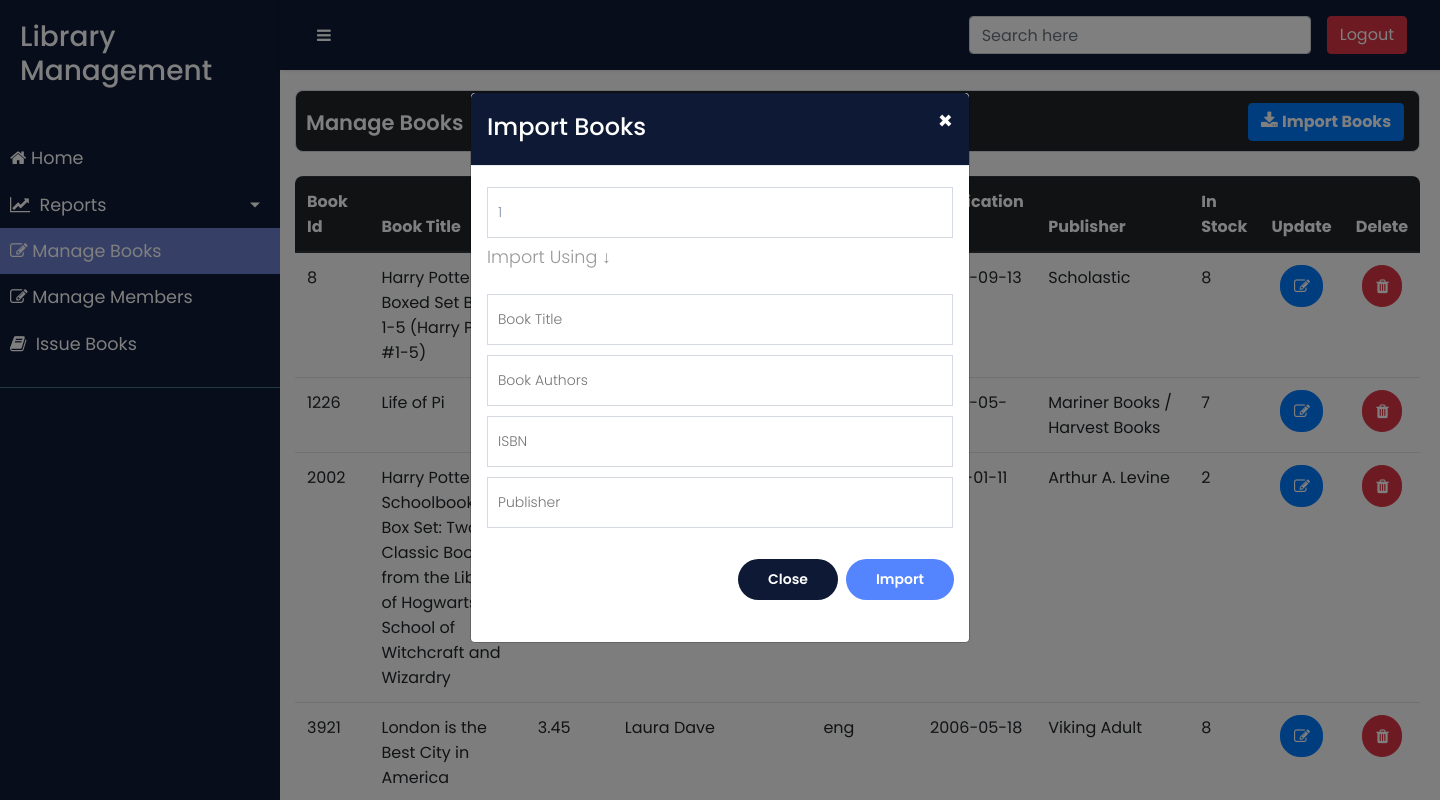
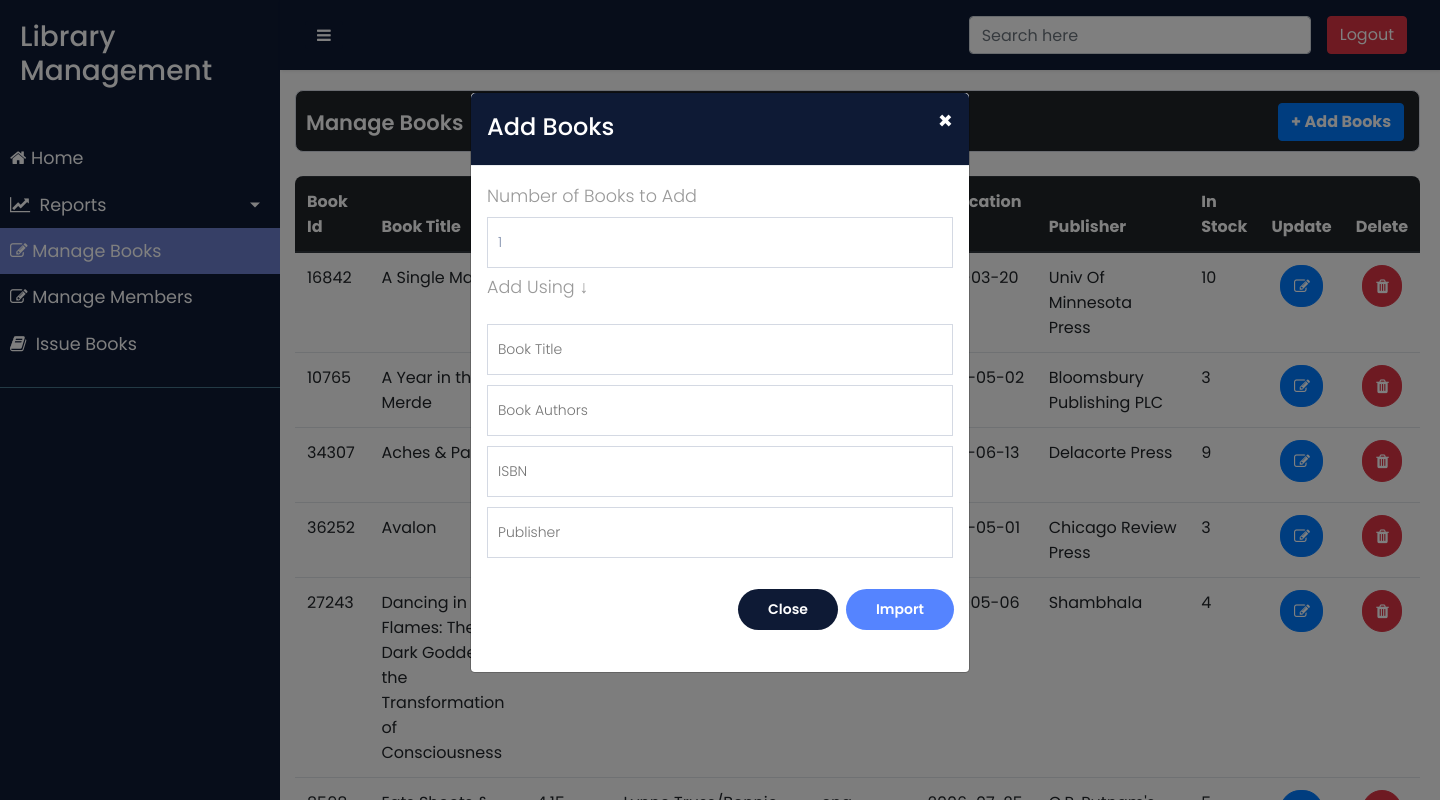
Before and after one commit to Nishant-nj2000/Library_Management, a Flask app: page /manage_books in a window 1440 px wide, after a click on "+ Add Books". Run offline with Flask 2, Linux system fonts and the light colour scheme; data comes from the database, SQL or seed files in the repository; some libraries are stand-ins or nearby versions.

Commit message:
Add books changes done

```diff
--- a/app.py
+++ b/app.py
@@ -65,6 +65,7 @@ def import_book():
 	try:
 		if request.method == 'POST':
 			no_of_records = request.form['no_of_records']
+			String_no_of_records = no_of_records
 			no_of_records = int(no_of_records)
 			title = request.form['title']
 			authors = request.form['authors']
@@ -80,29 +81,46 @@ def import_book():
 				list2 = request_data.json()
 				list1.append(list2)
 			for a in list1:
-				for b in range(0,no_of_records):
-					book_id = a['message'][b]['bookID']
-					data_check = mysql_query("SELECT book_id from books where book_id = '{}'".format(book_id))
-					if len(data_check) == 0:
-						connection = mysql.connect()
-						cursor = connection.cursor()
-						sql = "INSERT INTO books(book_id,title,authors,average_rating,isbn,isbn13,language_code,num_pages,publication_date,publisher,ratings_count,text_reviews_count) VALUES (%s,%s,%s,%s,%s,%s,%s,%s,%s,%s,%s,%s)"
-						timestring = datetime.strptime(a['message'][b]['publication_date'],'%m/%d/%Y')
-						dt = (a['message'][b]['bookID'],a['message'][b]['title'],a['message'][b]['authors'],a['message'][b]['average_rating'],a['message'][b]['isbn'],a['message'][b]['isbn13'],a['message'][b]['language_code'],a['message'][b]['  num_pages'],timestring,a['message'][b]['publisher'],a['message'][b]['ratings_count'],a['message'][b]['text_reviews_count'])
-						cursor.execute(sql,dt)
-						connection.commit()
-					else:
-						mysql_query("UPDATE books set stock = stock + {}, total_stock = total_stock + {} where book_id = '{}'".format(1,1,book_id,))
-				flash("Books Imported Successfully !",'success')
+				try:
+					for b in range(0,no_of_records):
+						book_id = a['message'][b]['bookID']
+						data_check = mysql_query("SELECT book_id from books where book_id = '{}'".format(book_id))
+						if len(data_check) == 0:
+							connection = mysql.connect()
+							cursor = connection.cursor()
+							sql = "INSERT INTO books(book_id,title,authors,average_rating,isbn,isbn13,language_code,num_pages,publication_date,publisher,ratings_count,text_reviews_count,stock,total_stock) VALUES (%s,%s,%s,%s,%s,%s,%s,%s,%s,%s,%s,%s,%s,%s)"
+							timestring = datetime.strptime(a['message'][b]['publication_date'],'%m/%d/%Y')
+							dt = (a['message'][b]['bookID'],a['message'][b]['title'],a['message'][b]['authors'],a['message'][b]['average_rating'],a['message'][b]['isbn'],a['message'][b]['isbn13'],a['message'][b]['language_code'],a['message'][b]['  num_pages'],timestring,a['message'][b]['publisher'],a['message'][b]['ratings_count'],a['message'][b]['text_reviews_count'],no_of_records,no_of_records)
+							cursor.execute(sql,dt)
+							print(no_of_records)
+							connection.commit()
+						else:
+							flash("The '"+title+"' book already exists ! try updating the stock.",'warning')
+					flash("The '"+title+"' book has been added successfully with '"+String_no_of_records+"' quantities in stock !",'success')
+				except:
+					for b in range(1,no_of_records):
+						book_id = a['message'][b]['bookID']
+						data_check = mysql_query("SELECT book_id from books where book_id = '{}'".format(book_id))
+						if len(data_check) == 0:
+							connection = mysql.connect()
+							cursor = connection.cursor()
+							sql = "INSERT INTO books(book_id,title,authors,average_rating,isbn,isbn13,language_code,num_pages,publication_date,publisher,ratings_count,text_reviews_count,stock,total_stock) VALUES (%s,%s,%s,%s,%s,%s,%s,%s,%s,%s,%s,%s,%s,%s)"
+							timestring = datetime.strptime(a['message'][b]['publication_date'],'%m/%d/%Y')
+							dt = (a['message'][b]['bookID'],a['message'][b]['title'],a['message'][b]['authors'],a['message'][b]['average_rating'],a['message'][b]['isbn'],a['message'][b]['isbn13'],a['message'][b]['language_code'],a['message'][b]['  num_pages'],timestring,a['message'][b]['publisher'],a['message'][b]['ratings_count'],a['message'][b]['text_reviews_count'],no_of_records,no_of_records)
+							cursor.execute(sql,dt)
+							print(no_of_records)
+							connection.commit()
+						else:
+							flash("The '"+title+"' book already exists ! try updating the stock",'warning')
+					flash("The '"+title+"' book has been added successfully with '"+String_no_of_records+"' quantities in stock !",'success')
 			return redirect(url_for('manage_books'))
 	except:
-			flash("Sufficient Records not found !",'warning')
 			return redirect(url_for('manage_books'))
 
 
 @app.route('/manage_books')
 def manage_books():
-	data = mysql_query("SELECT * from books")
+	data = mysql_query("SELECT * from books order by title ASC")
 	data1 = mysql_query("SELECT language_code from books")
 	return render_template('manage_books.html',data=data,data1=data1)
 
@@ -116,15 +134,17 @@ def update_book():
 		language_code = request.form['language_code']
 		publication_date = request.form['publication_date']
 		publisher = request.form['publisher']
+		stock = request.form['stock']
 		connection = mysql.connect()
 		cursor = connection.cursor()
-		query = "UPDATE books set title = %s, average_rating = %s, authors = %s, language_code = %s, publication_date = %s, publisher = %s where book_id = %s"
-		dt = (title,average_rating,authors,language_code,publication_date,publisher,book_id)
+		query = "UPDATE books set title = %s, average_rating = %s, authors = %s, language_code = %s, publication_date = %s, publisher = %s, stock = %s where book_id = %s"
+		dt = (title,average_rating,authors,language_code,publication_date,publisher,stock,book_id)
 		cursor.execute(query,dt)
 		connection.commit()
-		flash("Book Updated Successfuly !",'success')
-	data = mysql_query("SELECT * from books")
-	return render_template('manage_books.html',data=data)
+		updated_stock = mysql_query("SELECT stock from books where book_id = '{}'".format(book_id))
+		stock = str(updated_stock[0]['stock'])
+		flash("The '"+title+"' Book Updated Successfully ! updated stock is '"+stock+"'",'success')
+	return redirect(url_for('manage_books'))
 
 @app.route('/delete_book', methods=['POST'])
 def delete_book():
@@ -132,8 +152,7 @@ def delete_book():
 		book_id = request.form['book_id']
 		mysql_query("DELETE from books where book_id = '{}'".format(book_id))
 		flash("Book Deleted Successfuly !",'warning')
-	data = mysql_query("SELECT * from books")
-	return render_template('manage_books.html',data=data)
+	return redirect(url_for('manage_books'))
 
 
 @app.route('/manage_members')
--- a/template/issue_books.html
+++ b/template/issue_books.html
@@ -12,7 +12,7 @@
     {% with messages = get_flashed_messages(with_categories=true) %}
         {% if messages %}
             {% for category, message in messages %}
-                <div class="alert alert-{{ category }} alert-dismissible fade show" role="alert" style="width:50%; margin-left: 20px;">
+                <div class="alert alert-{{ category }} alert-dismissible fade show" role="alert" style="width:70%; margin-left: 20px;">
                     <span>{{ message }}</span>
                     <button type="button" class="close" data-dismiss="alert" aria-label="Close">
                     <span aria-hidden="true">×</span>
--- a/template/manage_books.html
+++ b/template/manage_books.html
@@ -12,7 +12,7 @@
     {% with messages = get_flashed_messages(with_categories=true) %}
         {% if messages %}
             {% for category, message in messages %}
-                <div class="alert alert-{{ category }} alert-dismissible fade show" role="alert" style="width:50%; margin-left: 20px;">
+                <div class="alert alert-{{ category }} alert-dismissible fade show" role="alert" style="width:70%; margin-left: 20px;">
                     <span>{{ message }}</span>
                     <button type="button" class="close" data-dismiss="alert" aria-label="Close">
                     <span aria-hidden="true">×</span>
@@ -28,13 +28,13 @@
                 <h2>Manage Books</h2>
                 <div class="btn-group col-md-4">
                     <ul class="list-inline header-top my-2 my-lg-0 ml-auto">
-                        <li class="hidden-xs" ><a href="#" class="btn btn-primary btn-md btn-xs" data-toggle="modal" data-target="#add_book"><i class="fa fa-download" aria-hidden="true" style="color: white;"></i> <b>Import Books</b></a></li>
+                        <li class="hidden-xs"><a href="#" class="btn btn-primary btn-md btn-xs" data-toggle="modal" data-target="#add_book"><b>+ Add Books</b></a></li>
                     </ul>
+
                 </div>
             </div>
         </div>
     </div>
-
 
     <!-- Modal -->
     <div id="add_book" class="modal fade" role="dialog">
@@ -43,12 +43,13 @@
             <div class="modal-content">
                 <div class="modal-header login-header">
                     <button type="button" class="close" data-dismiss="modal">×</button>
-                    <h4 class="modal-title">Import Books</h4>
+                    <h4 class="modal-title">Add Books</h4>
                 </div>
                 <form method="POST" action="{{url_for('import_book')}}">
                     <div class="modal-body">
+                        <p style="margin-bottom:0px;">Number of Books to Add</p>
                         <input type="number" min="1" value="1" placeholder="Enter No. of Books to import" name="no_of_records" required>
-                        <p>Import Using ↓</p>
+                        <p>Add Using ↓</p>
                         <input type="text" placeholder="Book Title" name="title">
                         <input type="text" placeholder="Book Authors" name="authors">
                         <input type="text" placeholder="ISBN" name="isbn">
@@ -88,7 +89,7 @@
                     <td>{{ x['average_rating'] }}</td>
                     <td>{{ x['authors'] }}</td>
                     <td>{{ x['language_code'] }}</td>
-                    <td>{{ x['publication_date'] }}</td>
+                    <td nowrap >{{ x['publication_date'] }}</td>
                     <td>{{ x['publisher'] }}</td>
                     {% if x['stock'] == 0 %}
                         <td style="padding-left:7px;"><button type="button" name="update" class="btn btn-danger" data-toggle="modal" data-target="#import_book{{ x['book_id'] }}" style="border-radius: 20px;">N/A</button></td>
@@ -146,17 +147,25 @@
                     </div>
                     <form method="POST" action="{{url_for('update_book')}}" name="update_book">
                         <div class="modal-body">
+                            <p style="margin-bottom:0px;">Book Title</p>
                             <textarea placeholder="Book Title" name="title" required>{{ x['title'] }}</textarea>
+                            <p style="margin-bottom:0px;">Average Rating</p>
                             <input type="number" placeholder="Average Rating" name="average_rating" value="{{ x['average_rating'] }}" required>
+                            <p style="margin-bottom:0px;">Authors</p>
                             <input type="text" placeholder="Authors" name="authors" value="{{ x['authors'] }}" required>
+                            <p style="margin-bottom:0px;">Language</p>
                             <select name="language_code">
                                 <option value="{{ x['language_code'] }}">{{ x['language_code'] }}</option>
                                 {% for x in data1 %}
                                     <option>{{ x['language_code'] }}</option>
                                 {% endfor %}
                             </select>
+                            <p style="margin-bottom:0px;">Publication Date</p>
                             <input type="date" placeholder="Publication Date" name="publication_date" value="{{ x['publication_date'] }}" required>
+                            <p style="margin-bottom:0px;">Publisher Name</p>
                             <input type="text" placeholder="Publisher" name="publisher" value="{{ x['publisher'] }}" required>
+                            <p style="margin-bottom:0px;">Stock</p>
+                            <input type="number" placeholder="Stock" name="stock" value="{{ x['stock'] }}" required min="{{ x['stock'] }}">
                         </div>
                         <div class="modal-footer">
                             <button type="button" class="cancel" data-dismiss="modal">Close</button>
--- a/template/manage_members.html
+++ b/template/manage_members.html
@@ -12,7 +12,7 @@
     {% with messages = get_flashed_messages(with_categories=true) %}
     {% if messages %}
         {% for category, message in messages %}
-            <div class="alert alert-{{ category }} alert-dismissible fade show" role="alert" style="width:50%; margin-left: 20px;">
+            <div class="alert alert-{{ category }} alert-dismissible fade show" role="alert" style="width:70%; margin-left: 20px;">
                 <span>{{ message }}</span>
                 <button type="button" class="close" data-dismiss="alert" aria-label="Close">
                 <span aria-hidden="true">×</span>
@@ -28,7 +28,7 @@
                 <h2>Manage Members</h2>
                 <div class="btn-group col-md-4">
                     <ul class="list-inline header-top my-2 my-lg-0 ml-auto">
-                        <li class="hidden-xs" ><a href="#" class="btn btn-primary btn-md btn-xs" data-toggle="modal" data-target="#add_member"><b>+ Member</b></a></li>
+                        <li class="hidden-xs" ><a href="#" class="btn btn-primary btn-md btn-xs" data-toggle="modal" data-target="#add_member"><b>+ Add Member</b></a></li>
                     </ul>
                 </div>
             </div>
```
